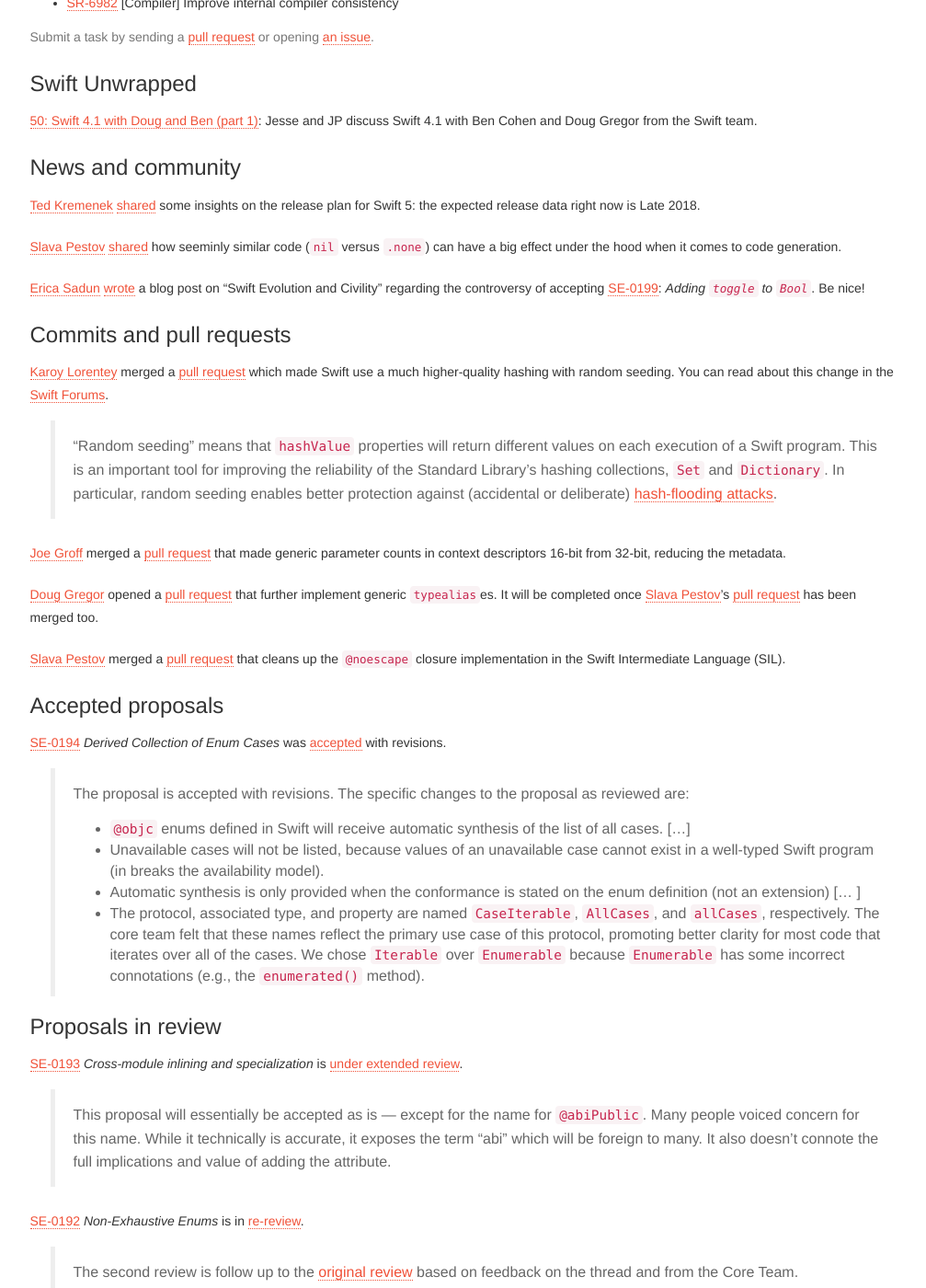
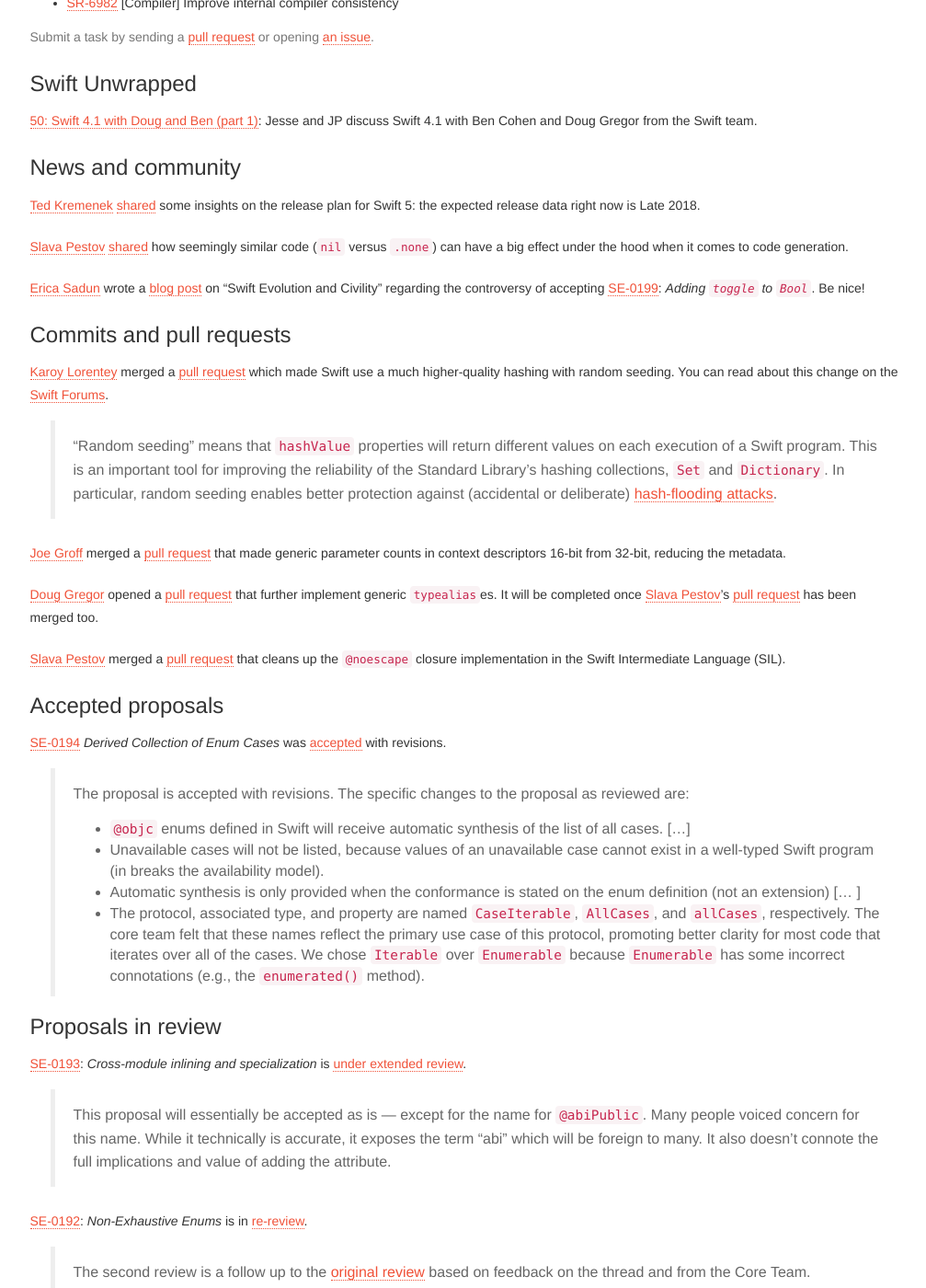
Before and after one commit to SwiftWeekly/swiftweekly.github.io, a Jekyll site: the page built from _posts/2018-03-23-issue-105.md, in a window 1280 px wide and 1400 px high, scrolled down 576 px. Shown: the whole window at 92% size, without its empty margins (135-1142 px from the left). Built offline with Jekyll 4.4.1, drawn with Linux system fonts in a browser that asks for light colours; some of the changed text lies outside the part shown.

Commit message:
Minor edits

```diff
--- a/_posts/2018-03-23-issue-105.md
+++ b/_posts/2018-03-23-issue-105.md
@@ -25,13 +25,13 @@
 
 [Ted Kremenek](https://twitter.com/tkremenek) [shared](https://twitter.com/tkremenek/status/972519788386836480) some insights on the release plan for Swift 5: the expected release data right now is Late 2018.
 
-[Slava Pestov](https://twitter.com/slava_pestov) [shared](https://twitter.com/slava_pestov/status/975100888007114752) how seeminly similar code (`nil` versus `.none`) can have a big effect under the hood when it comes to code generation.
+[Slava Pestov](https://twitter.com/slava_pestov) [shared](https://twitter.com/slava_pestov/status/975100888007114752) how seemingly similar code (`nil` versus `.none`) can have a big effect under the hood when it comes to code generation.
 
-[Erica Sadun](https://twitter.com/ericasadun) [wrote](http://ericasadun.com/2018/03/09/swift-evolution-and-civility/) a blog post on "Swift Evolution and Civility" regarding the controversy of accepting [SE-0199](https://github.com/apple/swift-evolution/blob/master/proposals/0199-bool-toggle.md): *Adding `toggle` to `Bool`*. Be nice!
+[Erica Sadun](https://twitter.com/ericasadun) wrote a [blog post](http://ericasadun.com/2018/03/09/swift-evolution-and-civility/) on "Swift Evolution and Civility" regarding the controversy of accepting [SE-0199](https://github.com/apple/swift-evolution/blob/master/proposals/0199-bool-toggle.md): *Adding `toggle` to `Bool`*. Be nice!
 
 ### Commits and pull requests
 
-[Karoy Lorentey](https://github.com/lorentey) merged a [pull request](https://github.com/apple/swift/pull/14913) which made Swift use a much higher-quality hashing with random seeding. You can read about this change in the [Swift Forums](https://forums.swift.org/t/psa-the-stdlib-now-uses-randomly-seeded-hash-values/10789).
+[Karoy Lorentey](https://github.com/lorentey) merged a [pull request](https://github.com/apple/swift/pull/14913) which made Swift use a much higher-quality hashing with random seeding. You can read about this change on the [Swift Forums](https://forums.swift.org/t/psa-the-stdlib-now-uses-randomly-seeded-hash-values/10789).
 
 > "Random seeding" means that `hashValue` properties will return different values on each execution of a Swift program. This is an important tool for improving the reliability of the Standard Library’s hashing collections, `Set` and `Dictionary`. In particular, random seeding enables better protection against (accidental or deliberate) [hash-flooding attacks](https://arstechnica.com/information-technology/2011/12/huge-portions-of-web-vulnerable-to-hashing-denial-of-service-attack/).
 
@@ -54,14 +54,13 @@
 
 ### Proposals in review
 
-[SE-0193](https://github.com/apple/swift-evolution/blob/master/proposals/0193-cross-module-inlining-and-specialization.md) *Cross-module inlining and specialization*
- is [under extended review](https://forums.swift.org/t/se-0193-cross-module-inlining-and-specialization/7310/59).
+[SE-0193](https://github.com/apple/swift-evolution/blob/master/proposals/0193-cross-module-inlining-and-specialization.md): *Cross-module inlining and specialization* is [under extended review](https://forums.swift.org/t/se-0193-cross-module-inlining-and-specialization/7310/59).
 
 > This proposal will essentially be accepted as is — except for the name for `@abiPublic`. Many people voiced concern for this name. While it technically is accurate, it exposes the term “abi” which will be foreign to many. It also doesn’t connote the full implications and value of adding the attribute.
 
-[SE-0192](https://github.com/apple/swift-evolution/blob/master/proposals/0192-non-exhaustive-enums.md) *Non-Exhaustive Enums* is in [re-review](https://forums.swift.org/t/se-0192-non-exhaustive-enums/7291).
+[SE-0192](https://github.com/apple/swift-evolution/blob/master/proposals/0192-non-exhaustive-enums.md): *Non-Exhaustive Enums* is in [re-review](https://forums.swift.org/t/se-0192-non-exhaustive-enums/7291).
 
-> The second review is follow up to the [original review](https://forums.swift.org/t/se-0192-non-exhaustive-enums/7291) based on feedback on the thread and from the Core Team.
+> The second review is a follow up to the [original review](https://forums.swift.org/t/se-0192-non-exhaustive-enums/7291) based on feedback on the thread and from the Core Team.
 
 ### Swift Forums
 
```
Also changed, not shown: other parts of _posts/2018-03-23-issue-105.md (+1 -3 lines).
